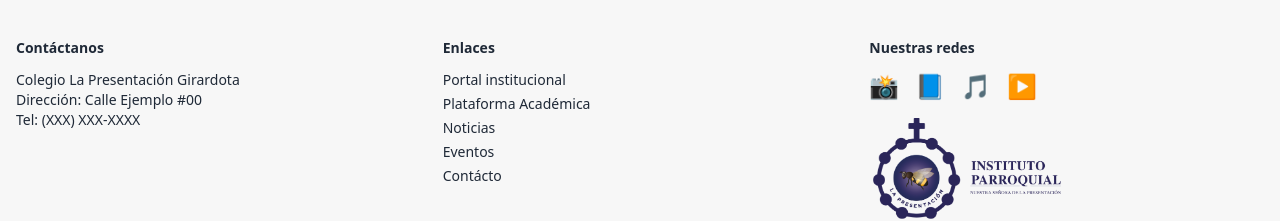
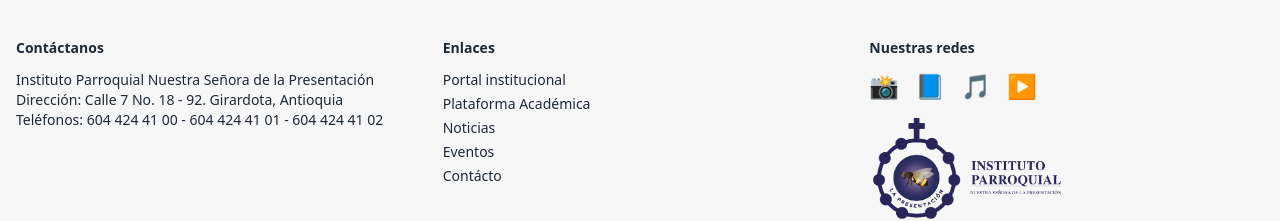
Before and after one commit to secifuentes/extension, a React (Vite) app: page /admin/editar-curso/1 in a window 1280 px wide. Shown: the part 122-343 px from the top of the page. Built offline with nearby package versions, Linux system fonts and the light colour scheme; no server answers.

Commit message:
actualizar

```diff
--- a/src/components/Footer.jsx
+++ b/src/components/Footer.jsx
@@ -8,9 +8,9 @@ const Footer = () => {
         {/* Columna 1: Contacto */}
         <div>
           <h4 className="font-bold mb-3">Contáctanos</h4>
-          <p>Colegio La Presentación Girardota</p>
-          <p>Dirección: Calle Ejemplo #00</p>
-          <p>Tel: (XXX) XXX-XXXX</p>
+          <p>Instituto Parroquial Nuestra Señora de la Presentación</p>
+          <p>Dirección: Calle 7 No. 18 - 92. Girardota, Antioquia</p>
+          <p>Teléfonos: 604 424 41 00 - 604 424 41 01 - 604 424 41 02</p>
         </div>
 
         {/* Columna 2: Enlaces */}
```
